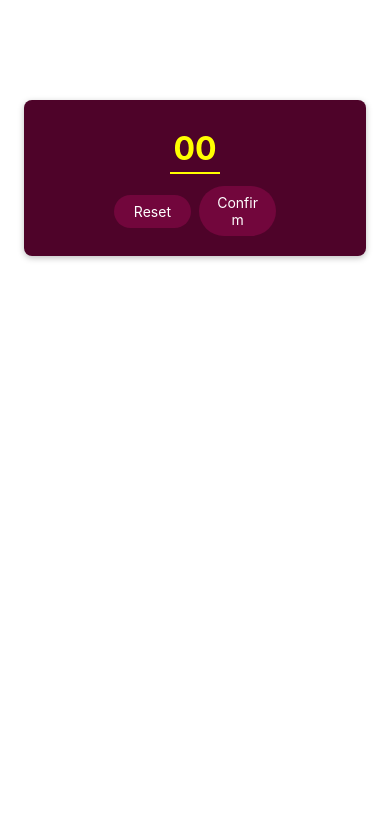
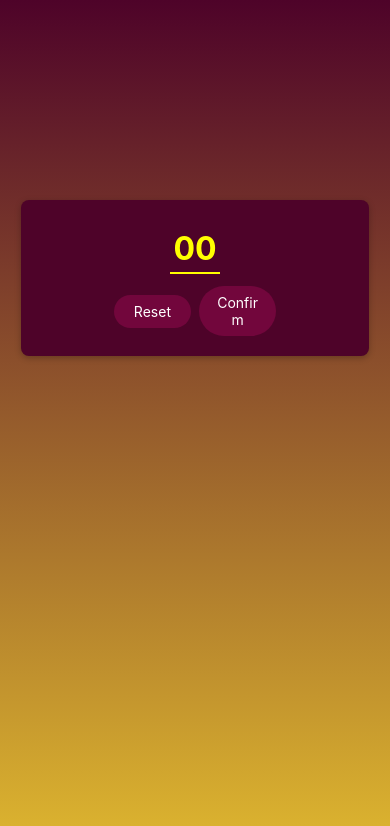
Before and after one commit to akshatdwi7/devApplication, a React Native app: screen / in a window 390 px wide. Shown: the top 826 px of the page. Built offline with nearby package versions, Linux system fonts and the light colour scheme.

Commit message:
added gradients

```diff
--- a/App.js
+++ b/App.js
@@ -1,7 +1,19 @@
-import { StyleSheet } from "react-native";
+import { StyleSheet, View, StatusBar } from "react-native";
 import StartGameScreen from "./screens/StartGameScreen";
+import { LinearGradient } from "expo-linear-gradient";
 export default function App() {
-  return <StartGameScreen />;
+  return (
+    <LinearGradient colors={["#4e0329", "#ddb52f"]} style={styles.rootScreen}>
+      <StatusBar barStyle="light-content" backgroundColor="#4e0329" />
+      <StartGameScreen />
+    </LinearGradient>
+  );
 }
 
-const styles = StyleSheet.create({});
+const styles = StyleSheet.create({
+  rootScreen: {
+    flex: 1,
+    paddingTop: 100,
+    paddingHorizontal: 16,
+  },
+});
--- a/package.json
+++ b/package.json
@@ -12,7 +12,8 @@
     "expo": "~52.0.43",
     "expo-status-bar": "~2.0.1",
     "react": "18.3.1",
-    "react-native": "0.76.9"
+    "react-native": "0.76.9",
+    "expo-linear-gradient": "~14.0.2"
   },
   "devDependencies": {
     "@babel/core": "^7.20.0"
--- a/screens/StartGameScreen.js
+++ b/screens/StartGameScreen.js
@@ -31,7 +31,7 @@
 const styles = StyleSheet.create({
   inputContainer: {
     marginTop: 100,
-    marginHorizontal: 24,
+    marginHorizontal: 5,
     justifyContent: "center",
     alignItems: "center",
     padding: 16,
```
Also changed, not shown: 1 other file (tests, documents, lock files or other folders).
